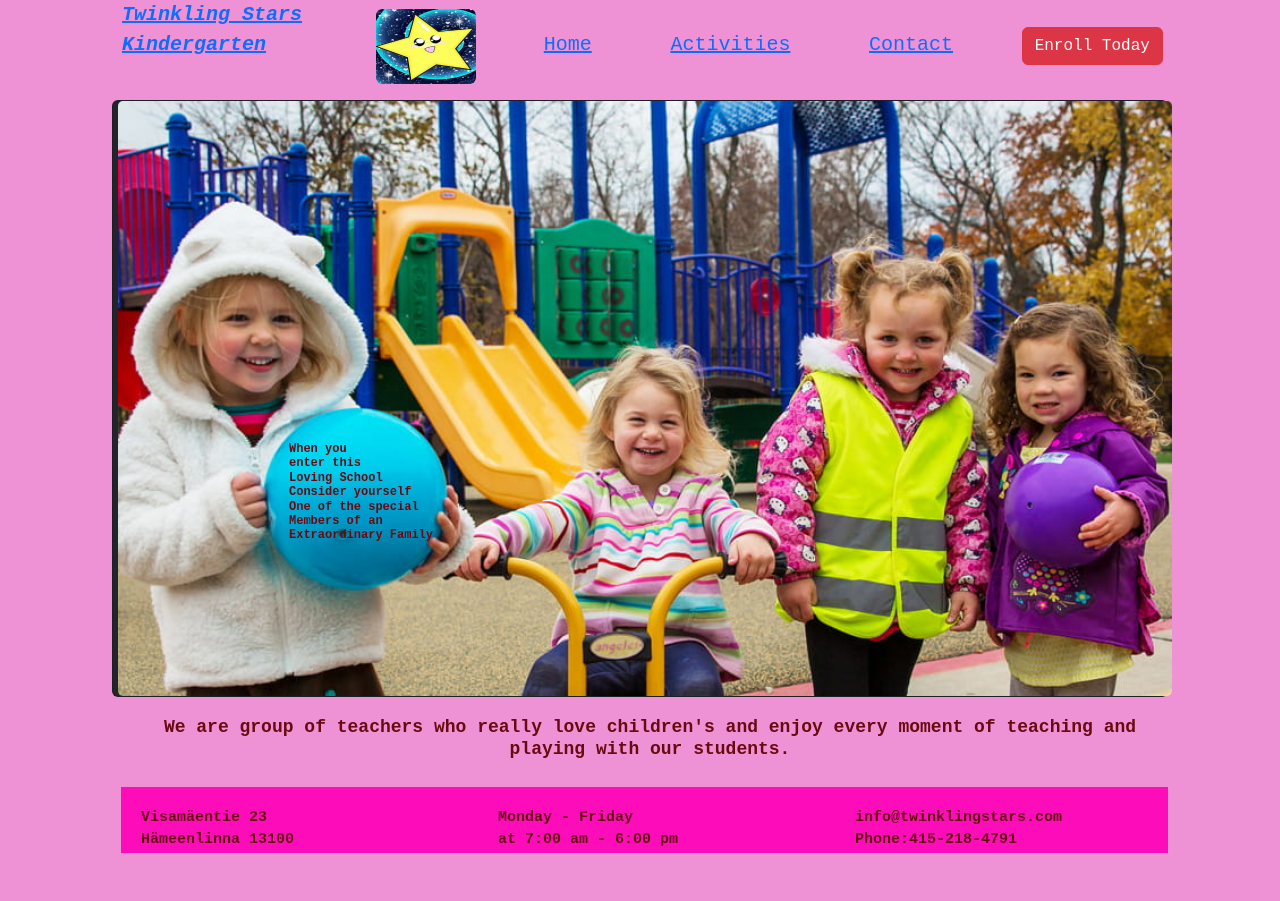
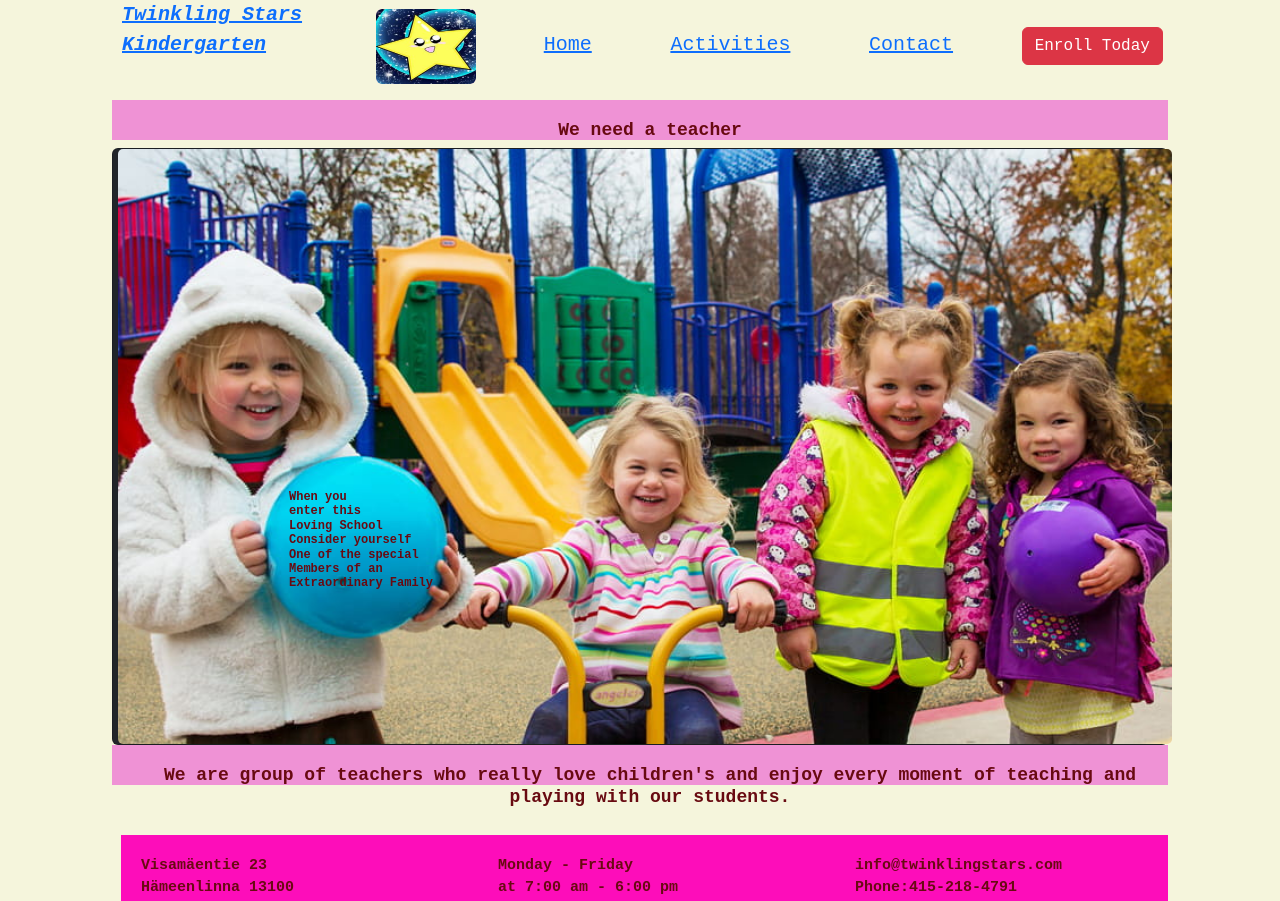
Before and after one commit to sonali22000/Kinda-Team18, a PHP site: page /index.php in a window 1280 px wide. Before the commit the page ends 853 px from the top, so only its background shows below. Run offline with PHP 8.4, Linux system fonts and the light colour scheme.

Commit message:
change background color

```diff
--- a/headerr.php
+++ b/headerr.php
@@ -8,7 +8,7 @@
     <link rel="stylesheet" href="https://fonts.googleapis.com/icon?family=Material+Icons">
     <style>
 body {
-    background-color:#EF92D5;
+    background-color: beige;
     font-family:'Courier New', Courier, monospace;
     color:#680a11;
     font-size: 13.5px;
--- a/index.php
+++ b/index.php
@@ -2,6 +2,7 @@
 <?php include "headerr.php" ?>
 <script src="https://cdn.jsdelivr.net/npm/bootstrap@5.3.0-alpha1/dist/js/bootstrap.bundle.min.js" integrity="sha384-w76AqPfDkMBDXo30jS1Sgez6pr3x5MlQ1ZAGC+nuZB+EYdgRZgiwxhTBTkF7CXvN" crossorigin="anonymous"></script>
 
+<h2><b>We need a teacher</b></h2>
    <div class="card text-bg-dark">
            <img src="image/home.jpg" class="card-img" alt="image">
            <div class="card-img-overlay">
```
